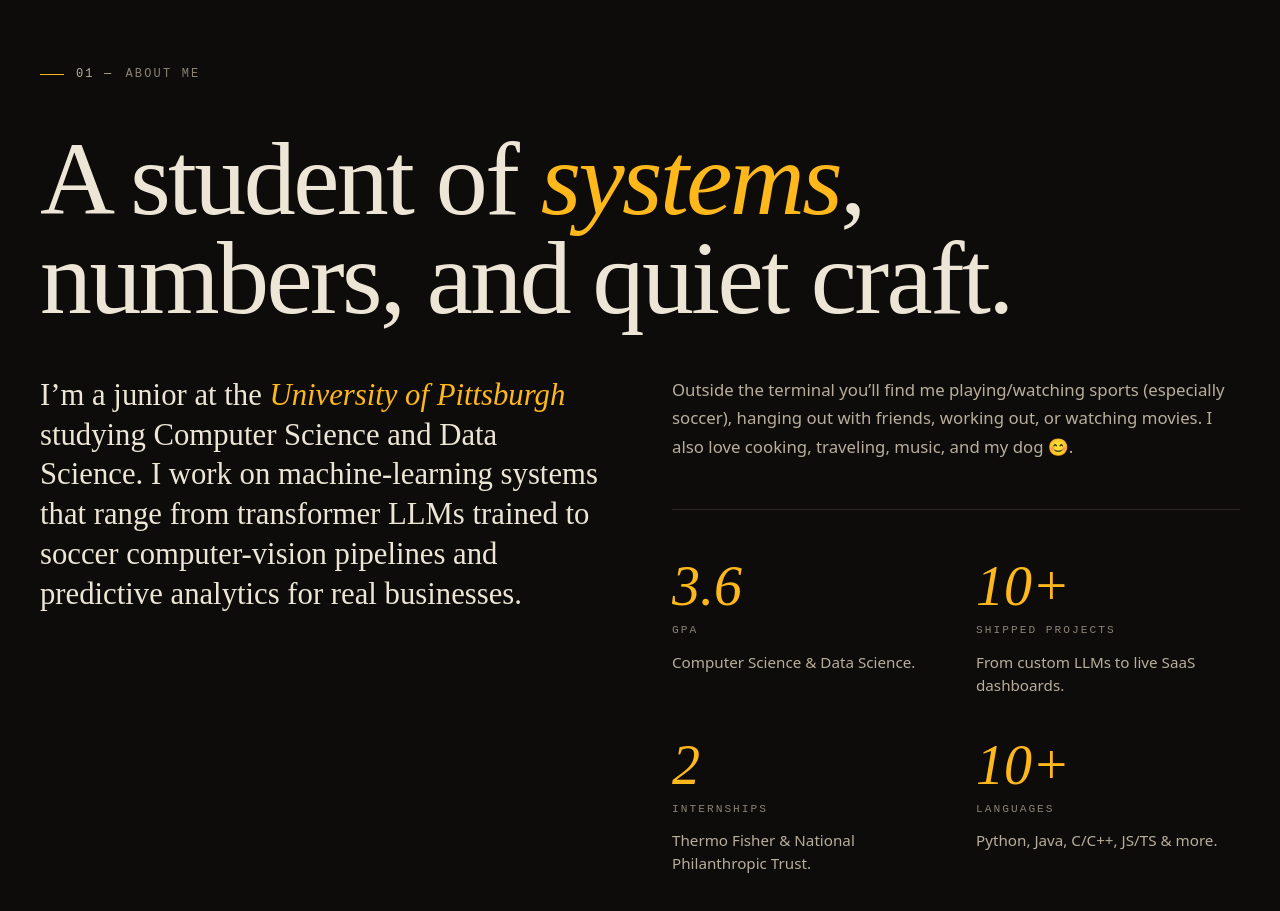
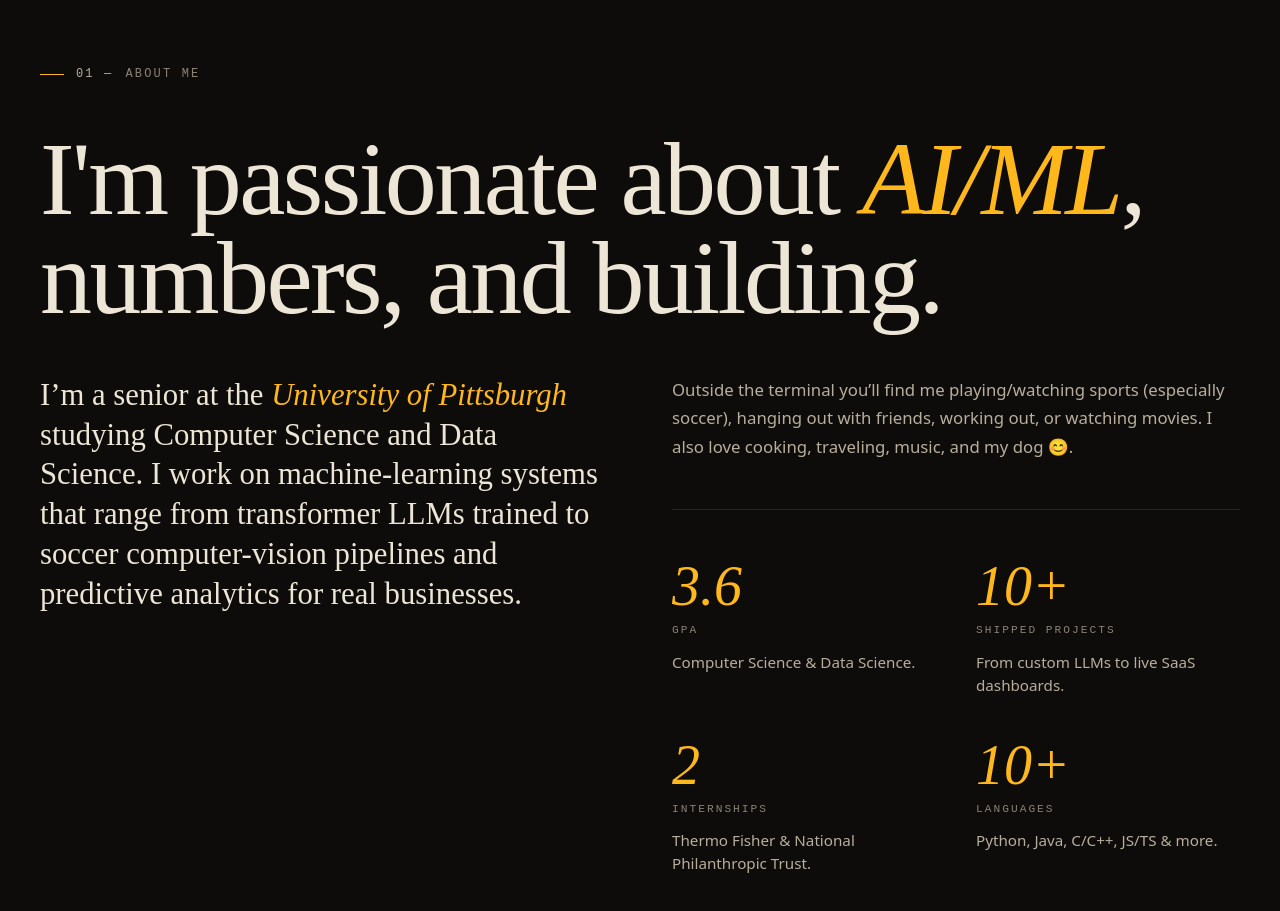
Before and after one commit to dominicdecarlo/doms-resume-website, a Next.js app: page / in a window 1280 px wide. Shown: the part 940-1851 px from the top of the page. Built offline with nearby package versions, Linux system fonts and the light colour scheme.

Commit message:
updated about

```diff
--- a/components/sections/about.tsx
+++ b/components/sections/about.tsx
@@ -26,15 +26,15 @@ export function About() {
     >
       <SectionLabel index="01">ABOUT ME</SectionLabel>
       <DisplayHeading>
-        A student of <em className="italic text-accent">systems</em>,
+        I'm passionate about <em className="italic text-accent">AI/ML</em>,
         <br />
-        numbers, and quiet craft.
+        numbers, and building.
       </DisplayHeading>
 
       <div className="grid md:grid-cols-2 gap-8 md:gap-16">
         <Reveal>
           <p className="font-serif text-[clamp(1.4rem,2.4vw,2.1rem)] leading-[1.3] max-w-[60ch]">
-            I&rsquo;m a junior at the{" "}
+            I&rsquo;m a senior at the{" "}
             <em className="italic text-accent">University of Pittsburgh</em>{" "}
             studying Computer Science and Data Science. I work on
             machine-learning systems that range from transformer LLMs trained
```
